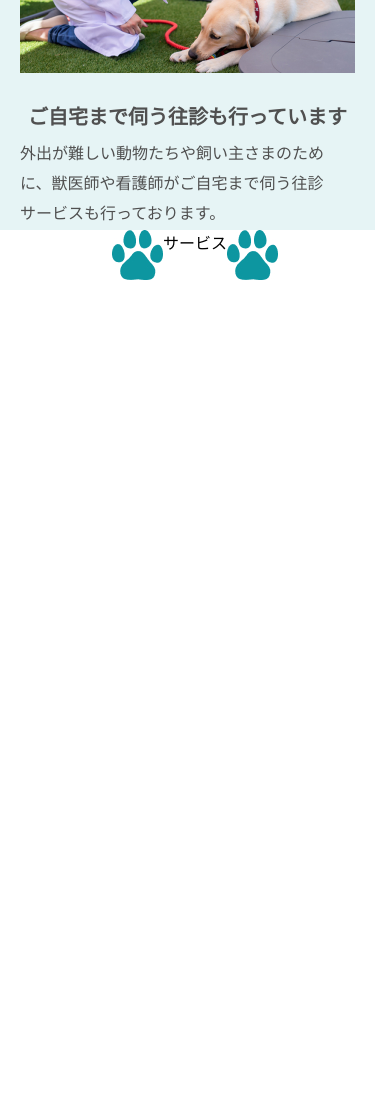
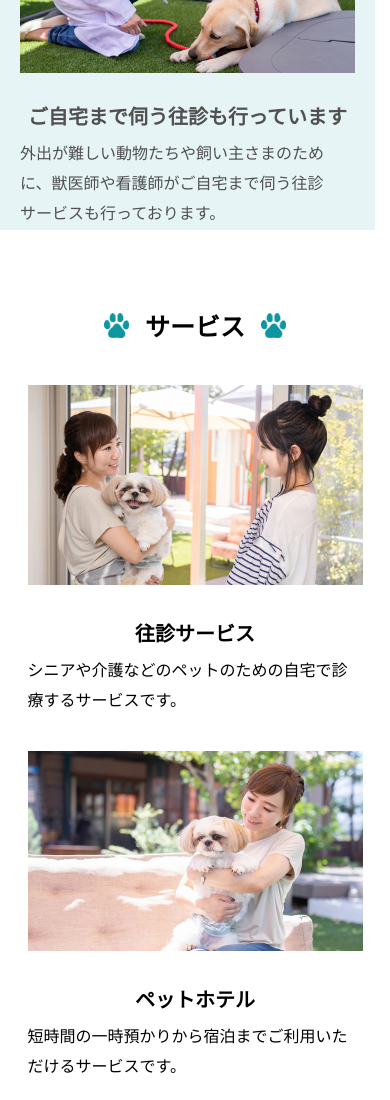
Before and after one commit to Kayo0718/animal-hospital, a plain HTML site: page index.html in a window 390 px wide. Shown: the part 2084-3184 px from the top of the page. Before the commit the page ends 2364 px from the top, so only its background shows below. Drawn offline with Linux system fonts and the light colour scheme.

Commit message:
サービスのpcとspの完成

```diff
--- a/css/style.css
+++ b/css/style.css
@@ -394,7 +394,95 @@ fv
 /* ----------
 サービス
 ---------- */
+.service {
+    margin-top: 0px;
+    padding-top: 71px;
+}
+@media (max-width: 767px) {
+    .service {
+        padding-top: 45px;
+        margin-top: 24px;
+    }
+}
+@media (max-width: 767px) {
+    .service__heading {
+        transform: translateY(8px);
+    }
+}
 .service__heading {
     display: flex;
     justify-content: center;
+    align-items: center;
+    gap: 16px;
 }
+.service__heading h2  {
+    font-size: 1.5625rem;
+    font-weight: 700;
+}
+.service__heading img {
+    width: 25.49px;
+    height: 25px;
+}
+.service__img {
+    width: 260px;
+    height: 200px;
+    display: flex;
+}
+@media (max-width: 767px) {
+    .service__img {
+        width: 335px;
+        height: 200px;
+    }
+}
+.service__item {
+    width: 260px;
+    display: flex;
+    padding-top: 49px;
+    flex-direction: column-reverse;
+}
+@media (max-width: 767px) {
+    .service__item {
+        width: 335px;
+        padding-top: 0;
+    }
+}
+.service__item h3 {
+    font-size: 1.25rem;
+    font-weight: 700;
+    padding-top: 17px;
+    text-align: center;
+}
+@media (max-width: 767px)  {
+    .service__item h3 {
+        font-size: 1.25rem;
+        font-weight: 700;
+        padding-top: 33px;
+    }
+}
+.service__item p {
+    font-size: 1.0625rem;
+    margin-top: 5px;
+    line-height: 30px;
+    font-weight: 500;
+}
+@media (max-width: 767px) {
+    .service__item p {
+        font-size: 1rem;
+        margin-top: 7px;
+        line-height: 30px;
+        font-weight: 500;
+    }
+}
+.service__items {
+    display: flex;
+    justify-content: center;
+    gap: 50px;
+}
+@media (max-width: 767px) {
+    .service__items {
+        flex-direction: column;
+        align-items: center;
+        gap: 37px;
+        padding-top: 50px;
+    }
+}
--- a/index.html
+++ b/index.html
@@ -99,9 +99,39 @@
     <h2 class="service__ title">サービス</h2>
     <img src="img/ashiato.jpg" alt="肉球">
     </div>
-
 </div>
-
+<div class="service__items">
+    <div class="service__item">
+    <div class="service__text">
+    <h3>往診サービス</h3>
+       <p>シニアや介護などのペットのための自宅で診療するサービスです。</p>
+</div>
+    <picture>
+        <source media="(max-width: 767px)" srcset="img/service_01_sp.jpg">
+        <img class="service__img" src="img/service_pc_01.jpg" alt="往診サービス">
+    </picture>
+</div>
+    <div class="service__item">
+    <div class="service__text">
+    <h3>ペットホテル</h3>
+       <p>短時間の一時預かりから宿泊までご利用いただけるサービスです。</p>
+</div>
+    <picture>
+        <source media="(max-width: 767px)" srcset="img/service_02_sp.jpg">
+        <img class="service__img" src="img/service_pc_02.jpg" alt="ペットホテル">
+    </picture>
+</div>
+    <div class="service__item">
+    <div class="service__text">
+    <h3>トリミング</h3>
+       <p>動物の体に負担をかけない技術や液剤を使用いたします。</p>
+</div>
+    <picture>
+        <source media="(max-width: 767px)" srcset="img/service_03_sp.jpg">
+        <img class="service__img" src="img/service_pc_03.jpg" alt="トリミング">
+    </picture>
+</div>
+</div>
 
 
 
```
Also changed, not shown: img/service_02_sp.jpg (added), 1 other file.
